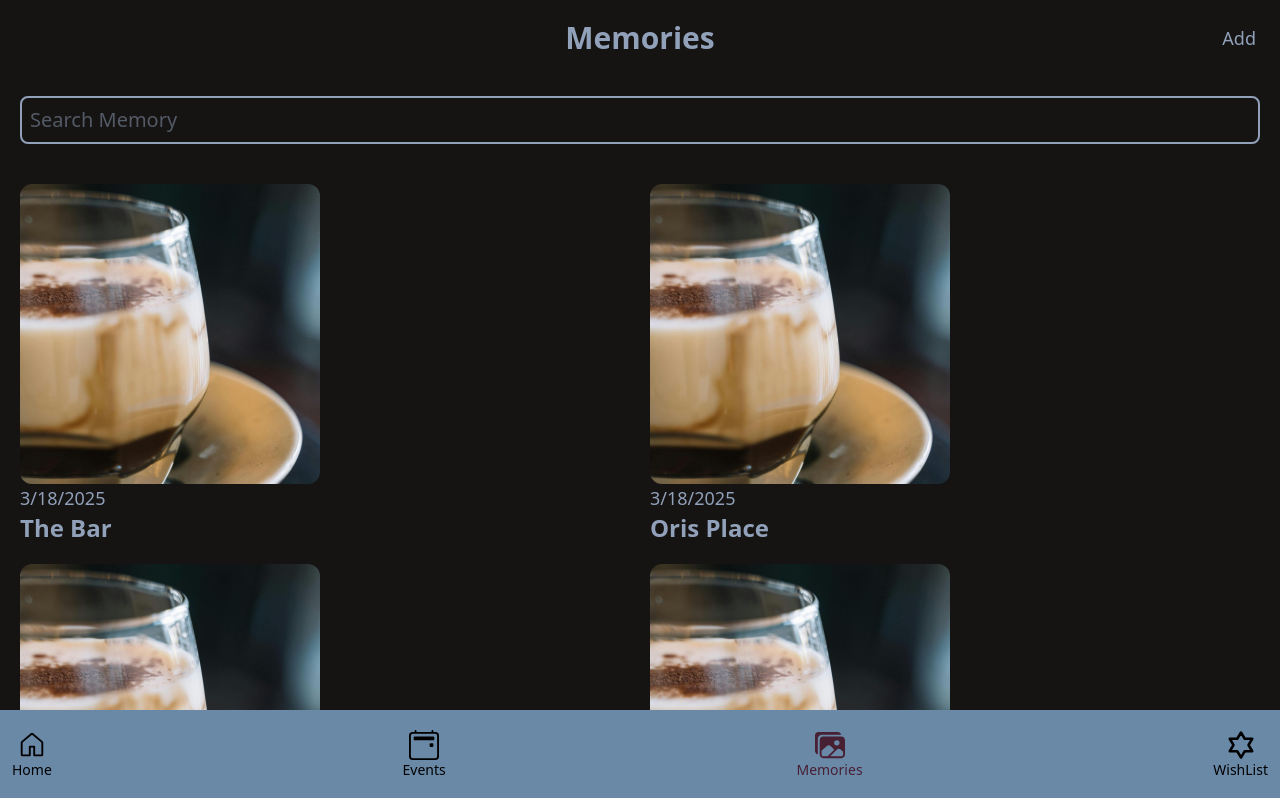
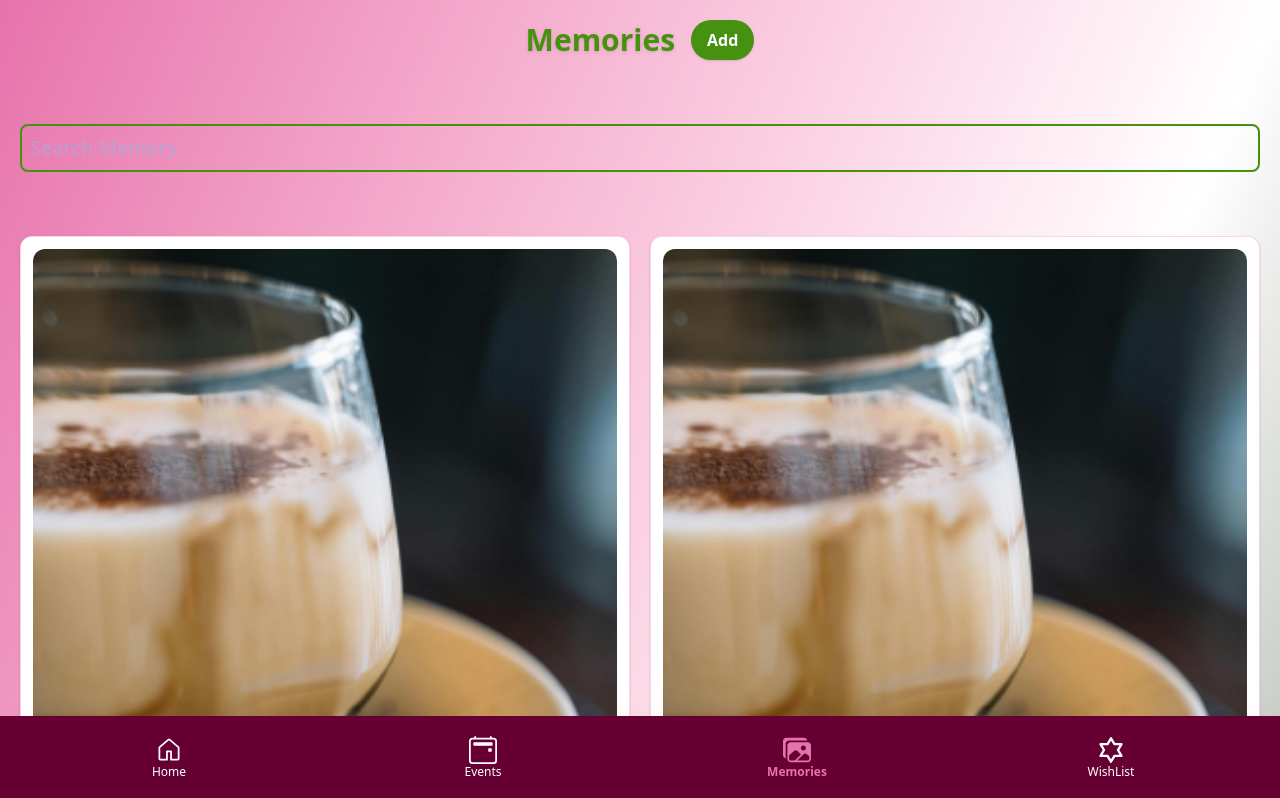
Before and after one commit to gykunju/Kironji, a React (Vite) app: page /memories in a window 1280 px wide. Shown: the top 798 px of the page. Built offline with nearby package versions, Linux system fonts and the light colour scheme; the HTML template or start-up script is replaced by a standard one.

Commit message:
trying a new style for the app

```diff
--- a/src/components/Navigation.jsx
+++ b/src/components/Navigation.jsx
@@ -1,13 +1,13 @@
-import { NavLink } from 'react-router-dom'
+import { NavLink } from "react-router-dom";
 import { GoHome, GoHomeFill } from "react-icons/go";
 import { BsCalendar2Event, BsCalendar2EventFill } from "react-icons/bs";
-import {IoImagesOutline, IoImages } from "react-icons/io5";
+import { IoImagesOutline, IoImages } from "react-icons/io5";
 import { TbJewishStar, TbJewishStarFilled } from "react-icons/tb";
 
-
 function Navigation() {
-    return (
-      <nav className="fixed bottom-0 z-1 flex justify-between w-full p-3 pb-5 pt-5 bg-[#6A89A7] text-black font-medium">
+  return (
+    <div className="items-center">
+      {/* <nav className="fixed bottom-0 z-1 flex justify-between w-full p-3 pb-5 pt-5 bg-[#6A89A7] text-black font-medium">
         <NavLink to="/" className="flex flex-col items-center">
           {({ isActive }) => (
             <>
@@ -50,11 +50,73 @@ function Navigation() {
               {isActive ? (
                 <IoImages size={30} className="text-[#482034]" />
               ) : (
-                <IoImagesOutline size={30} />
+                <IoImagesOutline size={30} /> */}
+      <nav className="fixed bottom-0 z-10 flex justify-between w-full p-3 pb-5 pt-5 bg-[#660033] text-white font-medium shadow-2xl">
+        <NavLink
+          to="/"
+          className="flex flex-col items-center flex-1"
+          style={{ minWidth: 0 }}
+        >
+          {({ isActive }) => (
+            <>
+              {isActive ? (
+                <GoHomeFill size={28} className="text-[#E673AC]" />
+              ) : (
+                <GoHome size={28} />
               )}
               <span
                 className={
-                  isActive ? "text-[#482034] text-sm" : "text-black text-sm"
+                  isActive
+                    ? "text-[#E673AC] text-xs font-bold"
+                    : "text-white text-xs"
+                }
+              >
+                Home
+              </span>
+            </>
+          )}
+        </NavLink>
+        <NavLink
+          to="/events"
+          className="flex flex-col items-center flex-1"
+          style={{ minWidth: 0 }}
+        >
+          {({ isActive }) => (
+            <>
+              {isActive ? (
+                <BsCalendar2EventFill size={28} className="text-[#E673AC]" />
+              ) : (
+                <BsCalendar2Event size={28} />
+              )}
+              <span
+                className={
+                  isActive
+                    ? "text-[#E673AC] text-xs font-bold"
+                    : "text-white text-xs"
+                }
+              >
+                Events
+              </span>
+            </>
+          )}
+        </NavLink>
+        <NavLink
+          to="/memories"
+          className="flex flex-col items-center flex-1"
+          style={{ minWidth: 0 }}
+        >
+          {({ isActive }) => (
+            <>
+              {isActive ? (
+                <IoImages size={28} className="text-[#E673AC]" />
+              ) : (
+                <IoImagesOutline size={28} />
+              )}
+              <span
+                className={
+                  isActive
+                    ? "text-[#E673AC] text-xs font-bold"
+                    : "text-white text-xs"
                 }
               >
                 Memories
@@ -62,17 +124,23 @@ function Navigation() {
             </>
           )}
         </NavLink>
-        <NavLink to="/wishlist" className="flex flex-col items-center">
+        <NavLink
+          to="/wishlist"
+          className="flex flex-col items-center flex-1"
+          style={{ minWidth: 0 }}
+        >
           {({ isActive }) => (
             <>
               {isActive ? (
-                <TbJewishStarFilled size={30} className="text-[#482034]" />
+                <TbJewishStarFilled size={28} className="text-[#E673AC]" />
               ) : (
-                <TbJewishStar size={30} />
+                <TbJewishStar size={28} />
               )}
               <span
                 className={
-                  isActive ? "text-[#482034] text-sm" : "text-black text-sm"
+                  isActive
+                    ? "text-[#E673AC] text-xs font-bold"
+                    : "text-white text-xs"
                 }
               >
                 WishList
@@ -81,7 +149,7 @@ function Navigation() {
           )}
         </NavLink>
       </nav>
-    );
+    </div>
+  );
 }
-
-export default Navigation
+export default Navigation;
--- a/src/pages/Events.jsx
+++ b/src/pages/Events.jsx
@@ -1,9 +1,17 @@
 function Events() {
-    return (
-        <div className='text-3xl text-black'>
-            This is the Events
-        </div>
-    )
+  return (
+    <div className="min-h-screen bg-gradient-to-br from-[#E673AC] via-white to-[#469110]/20 p-6 flex flex-col items-center">
+      <h1 className="text-3xl font-extrabold text-[#469110] mb-8 drop-shadow">
+        Events
+      </h1>
+      <button className="rounded-full px-8 py-2 text-lg font-bold text-white bg-[#469110] hover:bg-[#00520A] shadow transition mb-4">
+        Create Event
+      </button>
+      <div className="text-xl text-[#660033] mt-8">
+        This is the Events page.
+      </div>
+    </div>
+  );
 }
 
-export default Events
+export default Events;
--- a/src/pages/Home.jsx
+++ b/src/pages/Home.jsx
@@ -1,4 +1,4 @@
-import coffee from '../assets/macchiato.png'
+import coffee from "../assets/macchiato.png";
 import Masonry from "../Masonry";
 
 const items = [
@@ -31,23 +31,30 @@ const items = [
 
 function Home() {
   return (
-    <div className="text-3xl text-black border-3 min-h-screen flex flex-col p-5 gap-5">
-        <div className='flex items-center justify-between'>
+    <div className="min-h-screen flex flex-col p-5 gap-5 bg-gradient-to-br from-[#E673AC] via-white to-[#469110]/20">
+      <div className="flex items-center justify-between mb-6">
         <div>
-                <img src={coffee} className='rounded-full h-[60px]'/>
+          <img
+            src={coffee}
+            className="rounded-full h-[60px] border-2 border-[#469110]"
+          />
         </div>
         <div>
-                <h1>Home</h1>
+          <h1 className="text-3xl font-extrabold text-[#469110] drop-shadow">
+            Home
+          </h1>
         </div>
-            <div className='text-lg'>
+        <div className="text-lg text-[#469110] font-semibold cursor-pointer hover:text-[#00520A] transition">
           Logout
         </div>
       </div>
-        <div className=' flex justify-center'>
-            <button className='self-center rounded-4xl px-20 text-2xl py-2 font-medium text-slate-200 bg-[#384959]'>Snap a photo</button>
+      <div className="flex justify-center mb-6">
+        <button className="rounded-full px-10 text-2xl py-2 font-bold text-white bg-[#469110] hover:bg-[#00520A] shadow-lg transition">
+          Snap a photo
+        </button>
       </div>
-        <div className='flex flex-col gap-5 text-slate-700 font-bold'>
-            <h1>Today😝</h1>
+      <div className="flex flex-col gap-5 text-[#660033] font-bold">
+        <h1 className="text-2xl mb-2">Today 😝</h1>
         <Masonry
           items={items}
           ease="power3.out"
@@ -61,7 +68,7 @@ function Home() {
         />
       </div>
     </div>
-)
+  );
 }
 
-export default Home
+export default Home;
--- a/src/pages/Memories.jsx
+++ b/src/pages/Memories.jsx
@@ -1,4 +1,4 @@
-import coffee from '../assets/macchiato.png'
+import coffee from "../assets/macchiato.png";
 
 function Memories() {
   const memories = [
@@ -26,31 +26,67 @@ function Memories() {
       title: "Cycling",
       date: new Date("2025-03-18"),
     },
+    {
+      id: 5,
+      thumbnail: coffee,
+      title: "Cycling",
+      date: new Date("2025-03-18"),
+    },
+    {
+      id: 6,
+      thumbnail: coffee,
+      title: "Cycling",
+      date: new Date("2025-03-18"),
+    },
+    {
+      id: 7,
+      thumbnail: coffee,
+      title: "Cycling",
+      date: new Date("2025-03-18"),
+    },
+    {
+      id: 8,
+      thumbnail: coffee,
+      title: "Cycling",
+      date: new Date("2025-03-18"),
+    },
   ];
 
   return (
-    <div className="text-3xl flex flex-col text-slate-400 p-5 gap-10">
-        <div className='flex justify-center items-center'>
-            <h1 className="text-center font-bold">Memories</h1>
-            <button className='absolute right-4 text-lg p-2 rounded-xl'>Add</button>
+    <div className="min-h-screen flex flex-col p-5 gap-10 bg-gradient-to-br from-[#E673AC] via-white to-[#469110]/20">
+      <div className="flex justify-center items-center mb-6">
+        <h1 className="text-3xl font-extrabold text-[#469110] text-center drop-shadow">
+          Memories
+        </h1>
+        <button className="ml-4 px-4 py-2 rounded-full bg-[#469110] text-white font-bold hover:bg-[#00520A] shadow transition">
+          Add
+        </button>
       </div>
-        <div className='w-full'>
-            <input type='text' className='w-full border-2 rounded-lg p-2 text-xl' placeholder='Search Memory'/>
+      <div className="w-full mb-6">
+        <input
+          type="text"
+          className="w-full border-2 border-[#469110] rounded-lg p-2 text-xl focus:ring-2 focus:ring-[#E673AC] outline-none"
+          placeholder="Search Memory"
+        />
       </div>
-        <div className='grid grid-cols-2 gap-5'>
-            {memories.map(mem => (
-                <div className='col-span-1' key={mem.id}>
-                    <img src={mem.thumbnail} className='rounded-xl'/>
-                    <div>
-                        <h2 className='text-lg'>{mem.date.toLocaleDateString()}</h2>
-                        <h2 className='text-2xl font-bold'>{mem.title}</h2>
+      <div className="grid grid-cols-2 gap-5">
+        {memories.map((mem) => (
+          <div
+            className="col-span-1 bg-white rounded-xl shadow border border-[#E673AC]/30 p-3 flex flex-col items-center"
+            key={mem.id}
+          >
+            <img src={mem.thumbnail} className="rounded-xl w-full mb-2" />
+            <div className="w-full text-center">
+              <h2 className="text-lg text-[#00520A]">
+                {mem.date.toLocaleDateString()}
+              </h2>
+              <h2 className="text-xl font-bold text-[#469110]">{mem.title}</h2>
             </div>
           </div>
         ))}
       </div>
-
     </div>
-    )
+  );
 }
 
-export default Memories
+export default Memories;
--- a/src/pages/WishList.jsx
+++ b/src/pages/WishList.jsx
@@ -1,5 +1,14 @@
 function WishList() {
-    return <div className="text-3xl text-black">This is the WishList</div>;
+  return (
+    <div className="min-h-screen bg-gradient-to-br from-[#E673AC] via-white to-[#469110]/20 p-6 flex flex-col items-center">
+      <h1 className="text-3xl font-extrabold text-[#469110] mb-8 drop-shadow">
+        WishList
+      </h1>
+      <div className="text-xl text-[#660033] mt-8">
+        This is the WishList page.
+      </div>
+    </div>
+  );
 }
 
-export default WishList
+export default WishList;
```
Lines whose indentation alone changed are shown as unchanged.
